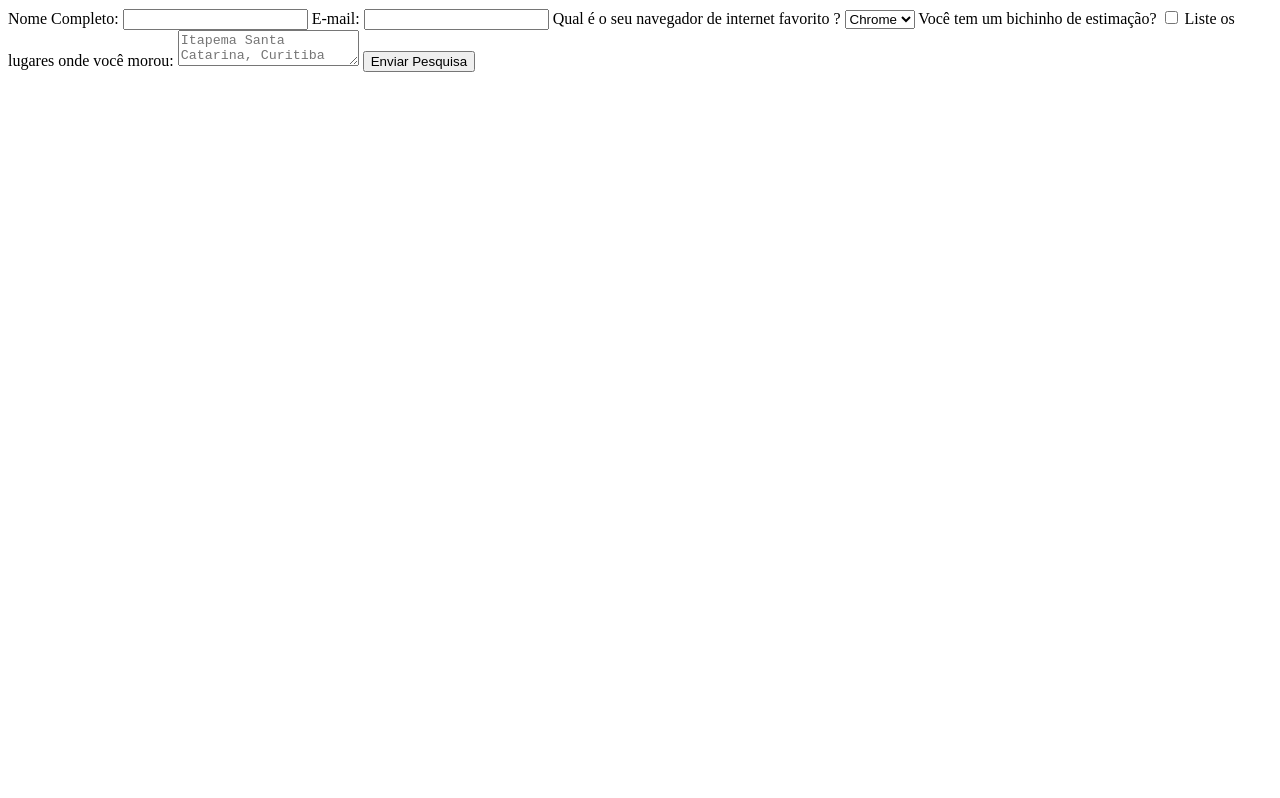
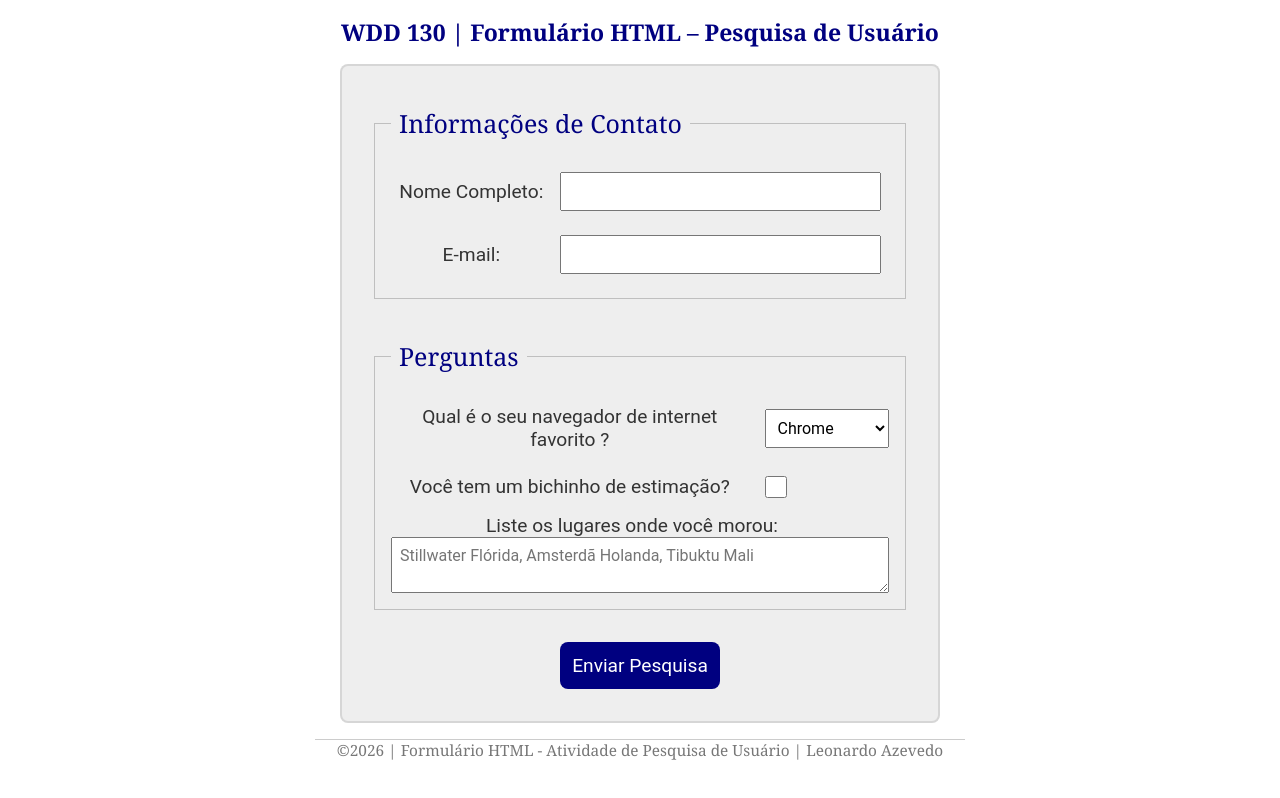
Before and after one commit to leonardogaaz/wdd130, a plain HTML site: page semana05/formulario-pesquisa.html in a window 1280 px wide. Drawn offline with Linux system fonts and the light colour scheme.

Commit message:
Feito a estilização do formulario

```diff
--- /dev/null
+++ b/semana05/estilos/formulario-pesquisa.css
@@ -0,0 +1,117 @@
+* {
+    margin: 0;
+    padding: 0;
+    box-sizing: border-box;
+}
+
+body {
+    font-family: Merriweather, Georgia, serif;
+    font-size: 1.2em;
+    color: #333;
+    background: #fff;
+}
+
+header {
+    margin: 0 auto;
+    width: 750px;
+}
+
+h1 {
+    margin: 1rem;
+    font-size: 1.5em;
+    color: navy;
+    text-align: center;
+}
+
+form {
+    width: 600px;
+    margin: 0 auto;
+    padding: 1rem;
+    border: 2px solid rgb(0 0 0 / 0.1);
+    border-radius: 0.5rem;
+    background-color: #eee;
+    display: grid;
+}
+
+fieldset {
+    display: grid;
+    grid-gap: .5rem;
+    margin: 1rem;
+    border: 1px solid rgb(0 0 0 / 0.2);
+    padding: 1rem;
+}
+
+legend {
+    padding: 0.5rem;
+    color: navy;
+    font-size: 1.3em;
+}
+
+label,
+input,
+button,
+select,
+textarea {
+    font-family: Roboto, Arial, sans-serif;
+}
+
+label {
+    text-align: center;
+    padding-right: 1rem;
+}
+
+input,
+select,
+textarea {
+    padding: 0.5rem;
+    font-size: 1rem;
+}
+
+input[type="checkbox"] {
+    width: 22px;
+    height: 22px;
+    vertical-align: bottom;
+}
+
+button {
+    margin: 1rem;
+    background-color: navy;
+    color: #fff;
+    border: none;
+    border-radius: .5rem;
+    padding: .75rem;
+    font-size: 1.2rem;
+    justify-self: center;
+}
+
+button:hover {
+    background-color: darkgreen;
+}
+
+footer {
+    margin: 1rem auto 0;
+    width: 650px;
+    text-align: center;
+    font-size: 0.8em;
+    color: #777;
+    border-top: 1px solid #ccc;
+}
+
+h1 {
+    font-size: 1.2em;
+}
+
+.item-formulario {
+    display: grid;
+    align-items: center;
+}
+
+.coluna1 {
+    grid-template-columns: 3fr 1fr;
+    margin: 0.5rem 0;
+}
+
+.coluna2 {
+    grid-template-columns: 1fr 2fr;
+    margin: 0.5rem;
+}
--- a/semana05/formulario-pesquisa.html
+++ b/semana05/formulario-pesquisa.html
@@ -5,18 +5,29 @@
     <meta charset="UTF-8">
     <meta name="viewport" content="width=device-width, initial-scale=1.0">
     <title>Formulário de Pesquisa</title>
+    <link rel="stylesheet" href="estilos/formulario-pesquisa.css">
 </head>
 
 <body>
     <header>
-
+        <h1>WDD 130 | Formulário HTML – Pesquisa de Usuário</h1>
     </header>
     <main>
         <form>
+            <fieldset>
+                <legend>Informações de Contato</legend>
+                <div class="item-formulario coluna2">
                     <label for="nome-completo">Nome Completo:</label>
                     <input type="text" id="nome-completo" name="nome-completo" required>
+                </div>
+                <div class="item-formulario coluna2">
                     <label for="email-do-usuario">E-mail:</label>
                     <input type="email" id="email-do-usuario" name="email-do-usuario" required>
+                </div>
+            </fieldset>
+            <fieldset>
+                <legend>Perguntas</legend>
+                <div class="item-formulario coluna1">
                     <label for="navegador">Qual é o seu navegador de internet favorito ?</label>
                     <select name="navegador" id="navegador">
                         <option value="chrome">Chrome</option>
@@ -25,16 +36,24 @@
                         <option value="brave">Brave</option>
                         <option value="other">Other</option>
                     </select>
+                </div>
+                <div class="item-formulario coluna1">
                     <label for="pet">Você tem um bichinho de estimação?</label>
                     <input type="checkbox" id="pet" name="pet">
+                </div>
+                <div class="item-formulario">
                     <label for="feedback">Liste os lugares onde você morou:</label>
                     <textarea id="feedback" name="feedback" rows="2"
-              placeholder="Itapema Santa Catarina, Curitiba Parana"></textarea>
+                      placeholder="Stillwater Flórida, Amsterdã Holanda, Tibuktu Mali"></textarea>
+
+                </div>
+            </fieldset>
             <button type="submit">Enviar Pesquisa</button>
-
         </form>
     </main>
-    <footer></footer>
+    <footer>
+        ©2026 | Formulário HTML - Atividade de Pesquisa de Usuário | Leonardo Azevedo
+    </footer>
 </body>
 
 </html>
```
Lines whose indentation alone changed are shown as unchanged.
